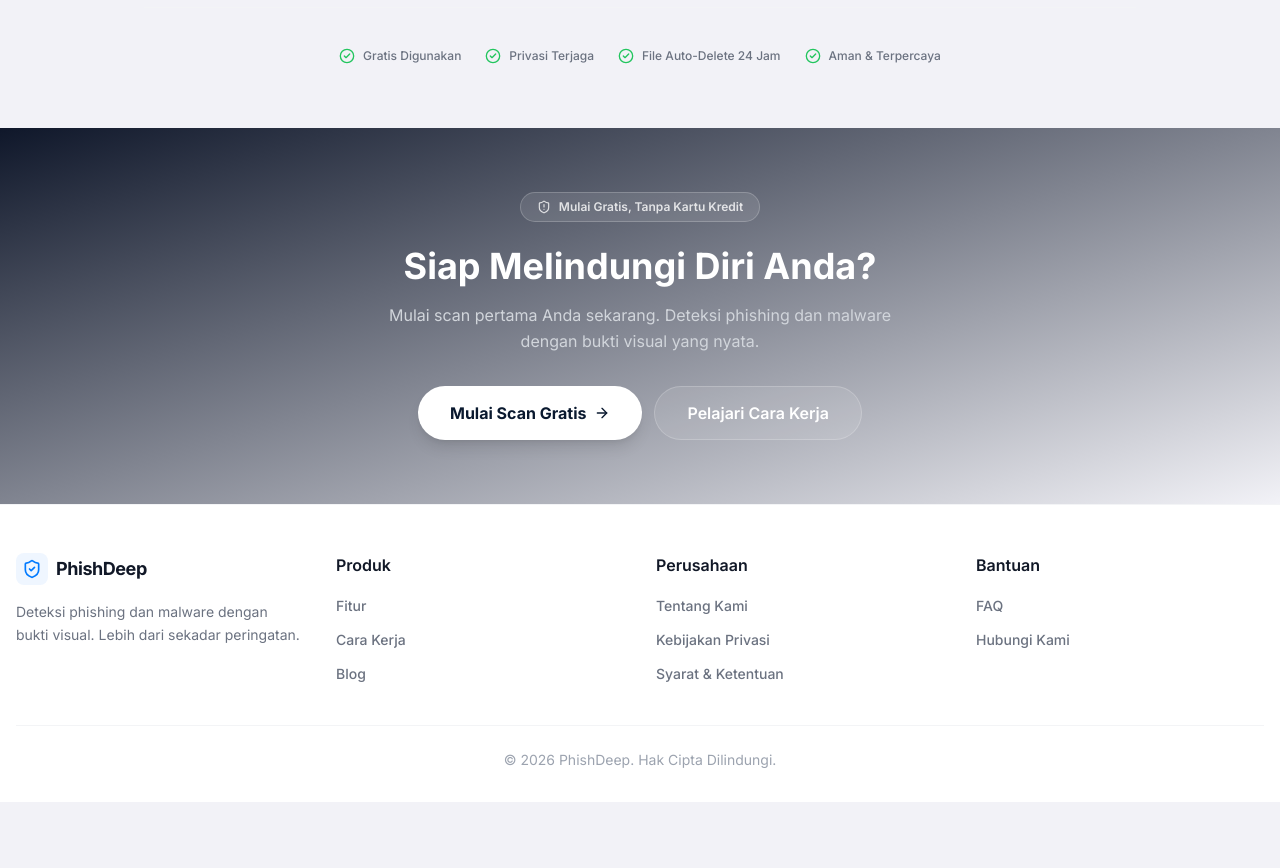
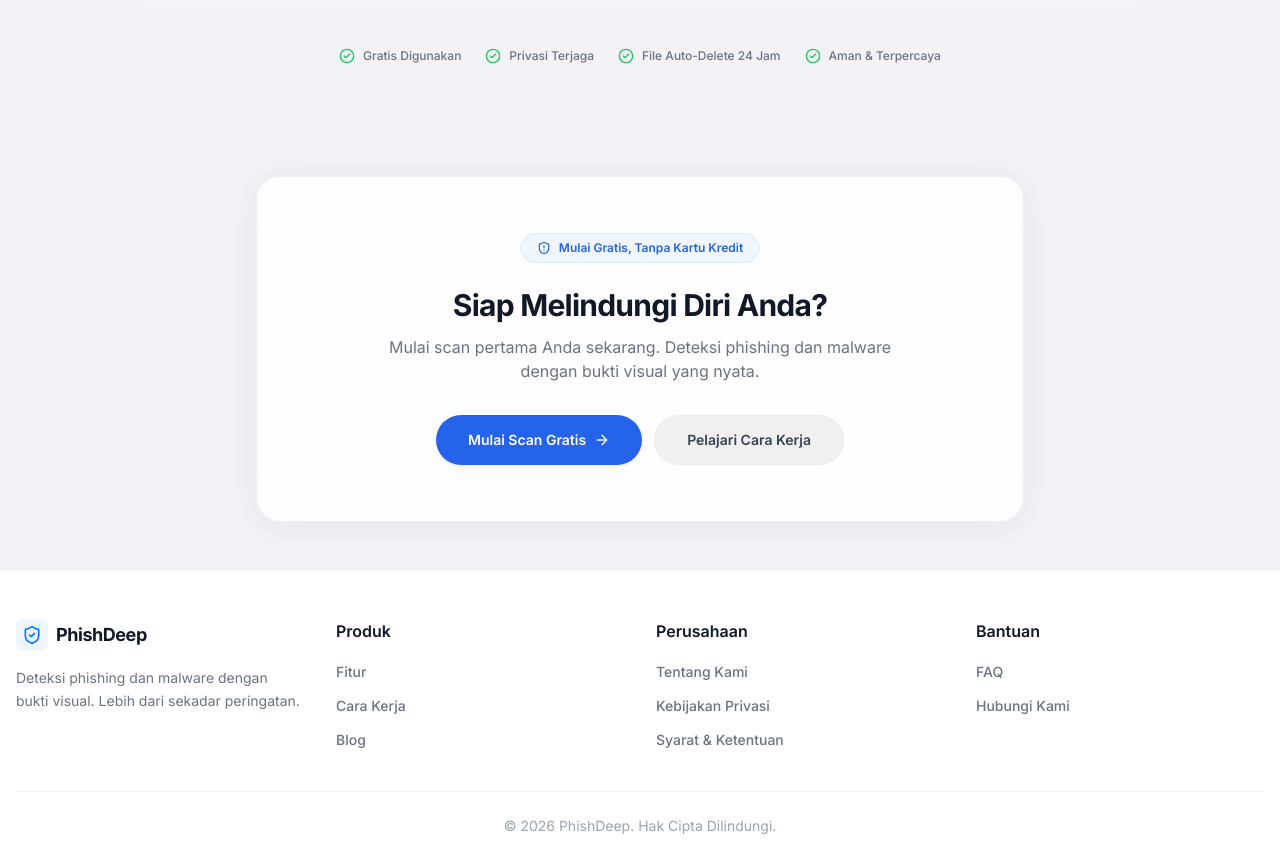
Before and after one commit to Tanmsyffa/phishdeep, a Next.js app: page /fitur in a window 1280 px wide. Shown: the part 860-1728 px from the top of the page. Before the commit the page ends 1662 px from the top, so only its background shows below. Built offline with nearby package versions, Linux system fonts and the light colour scheme; no server answers.

Commit message:
fix: replace dark gradient CTA sections with iOS glassmorphism cards across all public pages

```diff
--- a/app/about/page.tsx
+++ b/app/about/page.tsx
@@ -115,18 +115,18 @@ export default async function AboutPage() {
         </section>
 
         {/* CTA Banner */}
-        <section className="pb-16 px-4">
+        <section className="pb-12 px-4">
           <div className="container mx-auto max-w-4xl">
-            <div className="bg-gradient-to-br from-slate-900 to-primary-950 dark:from-slate-950 dark:to-slate-900 text-white rounded-3xl p-10 sm:p-14 text-center border border-primary-800/20">
-              <h2 className="text-2xl sm:text-3xl font-bold mb-4">Bersama Membangun Internet yang Aman</h2>
-              <p className="text-gray-300 max-w-2xl mx-auto mb-8 text-sm sm:text-base leading-relaxed">
+            <div className="bg-ios-card/80 dark:bg-ios-cardDark/80 backdrop-blur-xl border border-gray-200/60 dark:border-white/8 rounded-3xl p-10 sm:p-14 text-center shadow-[0_4px_40px_rgba(0,0,0,0.06)] dark:shadow-[0_4px_40px_rgba(0,0,0,0.3)]">
+              <h2 className="text-2xl sm:text-3xl font-bold mb-3 text-gray-900 dark:text-white tracking-tight">Bersama Membangun Internet yang Aman</h2>
+              <p className="text-gray-500 dark:text-gray-400 max-w-2xl mx-auto mb-8 text-sm sm:text-base leading-relaxed">
                 Setiap harinya ribuan URL phishing baru bermunculan. Dengan menggunakan PhishDeep, Anda turut berkontribusi dalam memetakan dan menghentikan pergerakan pelaku kejahatan siber.
               </p>
               <div className="flex flex-col sm:flex-row gap-3 justify-center">
-                <Link href="/register" className="inline-flex items-center justify-center gap-2 bg-white text-primary-900 font-bold px-8 py-3.5 rounded-full hover:bg-gray-100 transition-all duration-300 shadow-lg hover:-translate-y-0.5 group">
+                <Link href="/register" className="inline-flex items-center justify-center gap-2 bg-blue-600 text-white font-semibold px-8 py-3.5 rounded-full hover:bg-blue-700 transition-all duration-200 shadow-sm hover:-translate-y-0.5 active:scale-95 group text-sm">
                   Mulai Gratis Sekarang <ArrowRight className="w-4 h-4 group-hover:translate-x-1 transition-transform" />
                 </Link>
-                <Link href="/cara-kerja" className="inline-flex items-center justify-center gap-2 bg-white/10 hover:bg-white/20 border border-white/20 text-white font-semibold px-8 py-3.5 rounded-full transition-all duration-300">
+                <Link href="/cara-kerja" className="inline-flex items-center justify-center gap-2 bg-black/5 dark:bg-white/8 hover:bg-black/8 dark:hover:bg-white/12 border border-gray-200/60 dark:border-white/10 text-gray-700 dark:text-gray-300 font-semibold px-8 py-3.5 rounded-full transition-all duration-200 text-sm active:scale-95">
                   Cara Kerja
                 </Link>
               </div>
--- a/app/cara-kerja/page.tsx
+++ b/app/cara-kerja/page.tsx
@@ -71,7 +71,7 @@ export default function CaraKerjaPage() {
           <div className="container mx-auto px-4 max-w-3xl">
             <div className="relative">
               {/* Timeline line */}
-              <div className="absolute left-[22px] top-0 bottom-0 w-0.5 bg-gradient-to-b from-blue-500 via-purple-500 to-green-500 hidden sm:block" />
+              <div className="absolute left-[22px] top-0 bottom-0 w-0.5 bg-gray-200 dark:bg-white/10 hidden sm:block" />
               <div className="space-y-10">
                 {steps.map((s, i) => (
                   <div key={i} className="flex gap-5 sm:gap-7 items-start relative">
@@ -129,20 +129,22 @@ export default function CaraKerjaPage() {
         </section>
 
         {/* CTA */}
-        <section className="py-16 bg-gradient-to-br from-slate-900 to-primary-950 dark:from-slate-950 dark:to-slate-900 text-white">
-          <div className="container mx-auto px-4 max-w-3xl text-center">
-            <div className="inline-flex items-center gap-2 px-4 py-1.5 rounded-full bg-white/10 border border-white/20 text-white/80 text-xs font-semibold mb-6">
+        <section className="py-12 px-4">
+          <div className="container mx-auto max-w-3xl">
+            <div className="bg-ios-card/80 dark:bg-ios-cardDark/80 backdrop-blur-xl border border-gray-200/60 dark:border-white/8 rounded-3xl p-10 sm:p-14 text-center shadow-[0_4px_40px_rgba(0,0,0,0.06)] dark:shadow-[0_4px_40px_rgba(0,0,0,0.3)]">
+              <div className="inline-flex items-center gap-2 px-4 py-1.5 rounded-full bg-blue-50 dark:bg-blue-500/10 border border-blue-100 dark:border-blue-500/20 text-blue-600 dark:text-blue-400 text-xs font-semibold mb-6">
                 <ShieldAlert className="w-3.5 h-3.5" /> Mulai Gratis, Tanpa Kartu Kredit
               </div>
-            <h2 className="text-3xl sm:text-4xl font-bold mb-4">Coba Sekarang</h2>
-            <p className="text-gray-300 mb-8 max-w-lg mx-auto leading-relaxed">Scan link pertama Anda dan lihat sendiri perbedaannya. Tidak perlu kartu kredit.</p>
+              <h2 className="text-2xl sm:text-3xl font-bold mb-3 text-gray-900 dark:text-white tracking-tight">Coba Sekarang</h2>
+              <p className="text-gray-500 dark:text-gray-400 mb-8 max-w-lg mx-auto leading-relaxed text-sm sm:text-base">Scan link pertama Anda dan lihat sendiri perbedaannya. Tidak perlu kartu kredit.</p>
               <div className="flex flex-col sm:flex-row gap-3 justify-center">
-              <Link href="/register" className="inline-flex items-center justify-center gap-2 bg-white text-primary-900 font-bold px-8 py-3.5 rounded-full hover:bg-gray-100 transition-all duration-300 text-base shadow-lg hover:shadow-xl hover:-translate-y-0.5 group">
+                <Link href="/register" className="inline-flex items-center justify-center gap-2 bg-blue-600 text-white font-semibold px-8 py-3.5 rounded-full hover:bg-blue-700 transition-all duration-200 text-sm shadow-sm hover:-translate-y-0.5 active:scale-95 group">
                   Mulai Scan Gratis <ArrowRight className="w-4 h-4 group-hover:translate-x-1 transition-transform" />
                 </Link>
-              <Link href="/fitur" className="inline-flex items-center justify-center gap-2 bg-white/10 hover:bg-white/20 border border-white/20 text-white font-semibold px-8 py-3.5 rounded-full transition-all duration-300 text-base">
+                <Link href="/fitur" className="inline-flex items-center justify-center gap-2 bg-black/5 dark:bg-white/8 hover:bg-black/8 dark:hover:bg-white/12 border border-gray-200/60 dark:border-white/10 text-gray-700 dark:text-gray-300 font-semibold px-8 py-3.5 rounded-full transition-all duration-200 text-sm active:scale-95">
                   Lihat Fitur Lengkap
                 </Link>
+              </div>
             </div>
           </div>
         </section>
--- a/app/contact/page.tsx
+++ b/app/contact/page.tsx
@@ -93,9 +93,9 @@ export default function ContactPage() {
                   </div>
                 </div>
 
-                <div className="bg-gradient-to-br from-blue-600 to-blue-800 rounded-3xl p-8 text-white shadow-md">
-                  <h3 className="text-xl font-bold mb-3">Butuh Respon Cepat?</h3>
-                  <p className="text-blue-100 text-sm leading-relaxed mb-6">
+                <div className="bg-ios-card/80 dark:bg-ios-cardDark/80 backdrop-blur-xl border border-blue-200/60 dark:border-blue-500/20 rounded-3xl p-8 shadow-[0_4px_24px_rgba(0,0,0,0.04)]">
+                  <h3 className="text-xl font-bold mb-3 text-gray-900 dark:text-white">Butuh Respon Cepat?</h3>
+                  <p className="text-gray-500 dark:text-gray-400 text-sm leading-relaxed mb-6">
                     Untuk pelaporan insiden keamanan atau ancaman siber berskala besar, sertakan subject [URGENT] pada email Anda.
                   </p>
                 </div>
--- a/app/fitur/page.tsx
+++ b/app/fitur/page.tsx
@@ -86,20 +86,22 @@ export default function FiturPage() {
         </section>
 
         {/* CTA */}
-        <section className="py-16 bg-gradient-to-br from-slate-900 to-primary-950 dark:from-slate-950 dark:to-slate-900 text-white">
-          <div className="container mx-auto px-4 max-w-3xl text-center">
-            <div className="inline-flex items-center gap-2 px-4 py-1.5 rounded-full bg-white/10 border border-white/20 text-white/80 text-xs font-semibold mb-6">
+        <section className="py-12 px-4">
+          <div className="container mx-auto max-w-3xl">
+            <div className="bg-ios-card/80 dark:bg-ios-cardDark/80 backdrop-blur-xl border border-gray-200/60 dark:border-white/8 rounded-3xl p-10 sm:p-14 text-center shadow-[0_4px_40px_rgba(0,0,0,0.06)] dark:shadow-[0_4px_40px_rgba(0,0,0,0.3)]">
+              <div className="inline-flex items-center gap-2 px-4 py-1.5 rounded-full bg-blue-50 dark:bg-blue-500/10 border border-blue-100 dark:border-blue-500/20 text-blue-600 dark:text-blue-400 text-xs font-semibold mb-6">
                 <ShieldAlert className="w-3.5 h-3.5" /> Mulai Gratis, Tanpa Kartu Kredit
               </div>
-            <h2 className="text-3xl sm:text-4xl font-bold mb-4">Siap Melindungi Diri Anda?</h2>
-            <p className="text-gray-300 mb-8 max-w-lg mx-auto leading-relaxed">Mulai scan pertama Anda sekarang. Deteksi phishing dan malware dengan bukti visual yang nyata.</p>
+              <h2 className="text-2xl sm:text-3xl font-bold mb-3 text-gray-900 dark:text-white tracking-tight">Siap Melindungi Diri Anda?</h2>
+              <p className="text-gray-500 dark:text-gray-400 mb-8 max-w-lg mx-auto leading-relaxed text-sm sm:text-base">Mulai scan pertama Anda sekarang. Deteksi phishing dan malware dengan bukti visual yang nyata.</p>
               <div className="flex flex-col sm:flex-row gap-3 justify-center">
-              <Link href="/register" className="inline-flex items-center justify-center gap-2 bg-white text-primary-900 font-bold px-8 py-3.5 rounded-full hover:bg-gray-100 transition-all duration-300 text-base shadow-lg hover:shadow-xl hover:-translate-y-0.5 group">
+                <Link href="/register" className="inline-flex items-center justify-center gap-2 bg-blue-600 text-white font-semibold px-8 py-3.5 rounded-full hover:bg-blue-700 transition-all duration-200 text-sm shadow-sm hover:-translate-y-0.5 active:scale-95 group">
                   Mulai Scan Gratis <ArrowRight className="w-4 h-4 group-hover:translate-x-1 transition-transform" />
                 </Link>
-              <Link href="/cara-kerja" className="inline-flex items-center justify-center gap-2 bg-white/10 hover:bg-white/20 border border-white/20 text-white font-semibold px-8 py-3.5 rounded-full transition-all duration-300 text-base">
+                <Link href="/cara-kerja" className="inline-flex items-center justify-center gap-2 bg-black/5 dark:bg-white/8 hover:bg-black/8 dark:hover:bg-white/12 border border-gray-200/60 dark:border-white/10 text-gray-700 dark:text-gray-300 font-semibold px-8 py-3.5 rounded-full transition-all duration-200 text-sm active:scale-95">
                   Pelajari Cara Kerja
                 </Link>
+              </div>
             </div>
           </div>
         </section>
```
Lines whose indentation alone changed are shown as unchanged.
